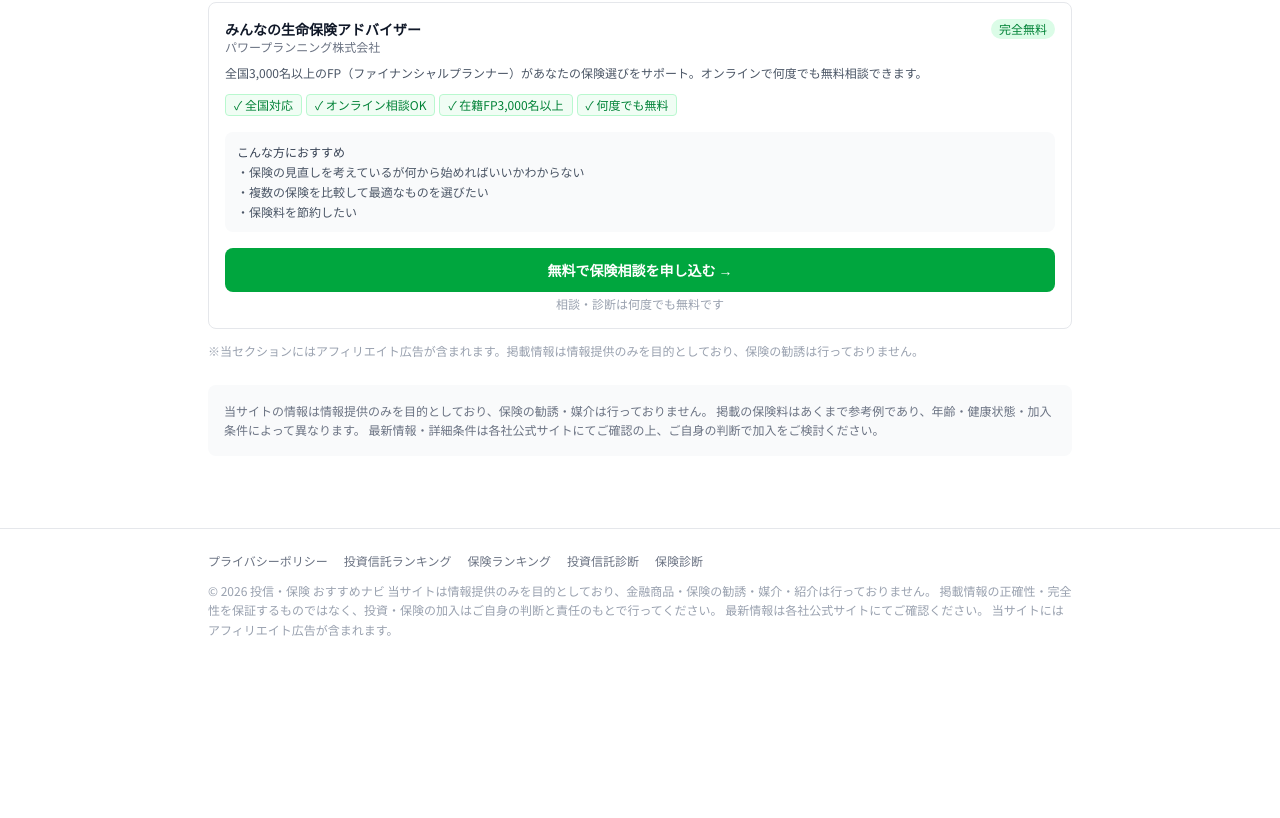
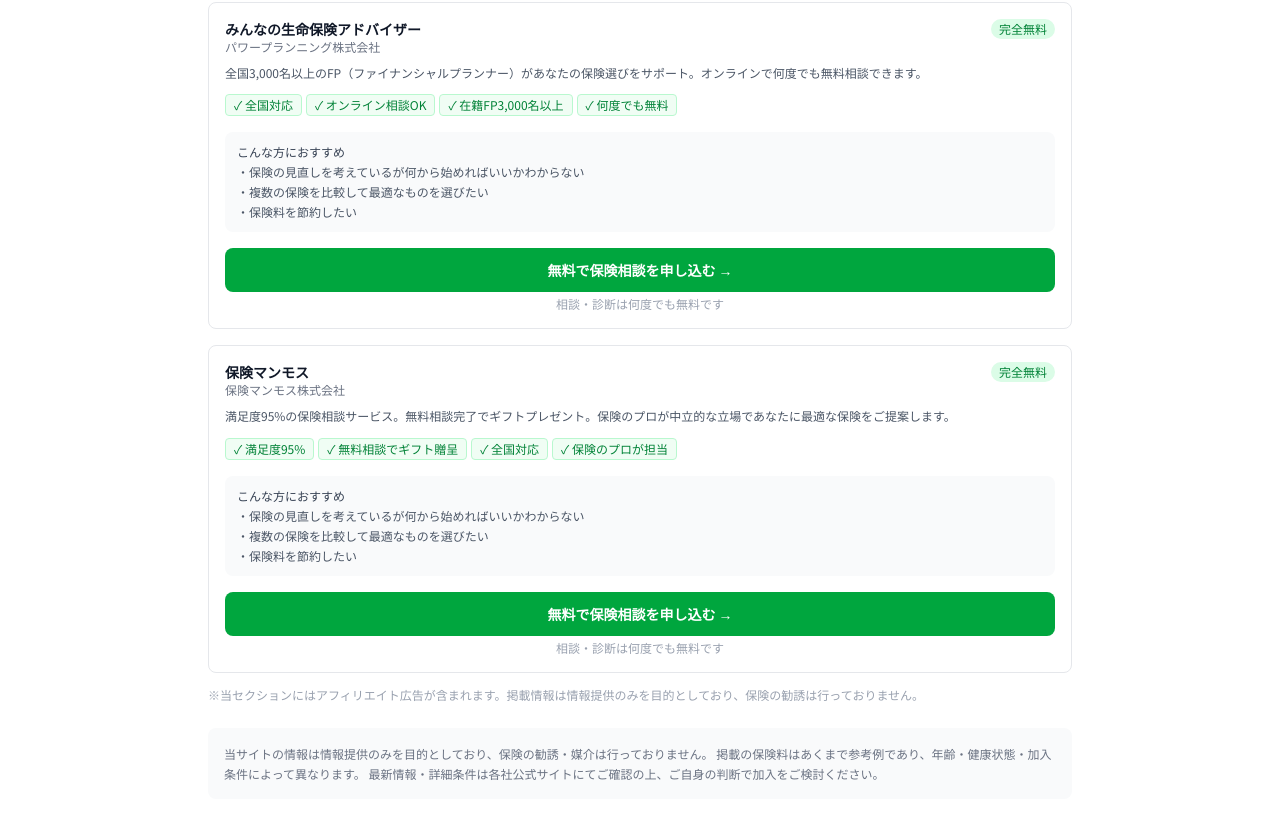
Before and after one commit to ysato10100423-lang/ifa-review-platform, a Next.js app: page /insurance in a window 1280 px wide. Shown: the part 2665-3483 px from the top of the page. Before the commit the page ends 3328 px from the top, so only its background shows below. Built offline with nearby package versions, Linux system fonts and the light colour scheme.

Commit message:
保険マンモスの保険相談アフィリエイトを追加
Co-Authored-By: Claude Sonnet 4.6 <noreply@anthropic.com>

```diff
--- a/data/insurance-consultation.ts
+++ b/data/insurance-consultation.ts
@@ -20,4 +20,14 @@ export const INSURANCE_CONSULTATIONS: InsuranceConsultation[] = [
     features: ['全国対応', 'オンライン相談OK', '在籍FP3,000名以上', '何度でも無料'],
     description: '全国3,000名以上のFP（ファイナンシャルプランナー）があなたの保険選びをサポート。オンラインで何度でも無料相談できます。',
   },
+  {
+    id: 'hoken-mammoth',
+    name: '保険マンモス',
+    provider: '保険マンモス株式会社',
+    affiliate_url: 'https://px.a8.net/svt/ejp?a8mat=4B1PLU+F4RNAQ+5SIO+5YZ75',
+    tracking_pixel: 'https://www11.a8.net/0.gif?a8mat=4B1PLU+F4RNAQ+5SIO+5YZ75',
+    reward: '無料相談完了',
+    features: ['満足度95%', '無料相談でギフト贈呈', '全国対応', '保険のプロが担当'],
+    description: '満足度95%の保険相談サービス。無料相談完了でギフトプレゼント。保険のプロが中立的な立場であなたに最適な保険をご提案します。',
+  },
 ]
```
